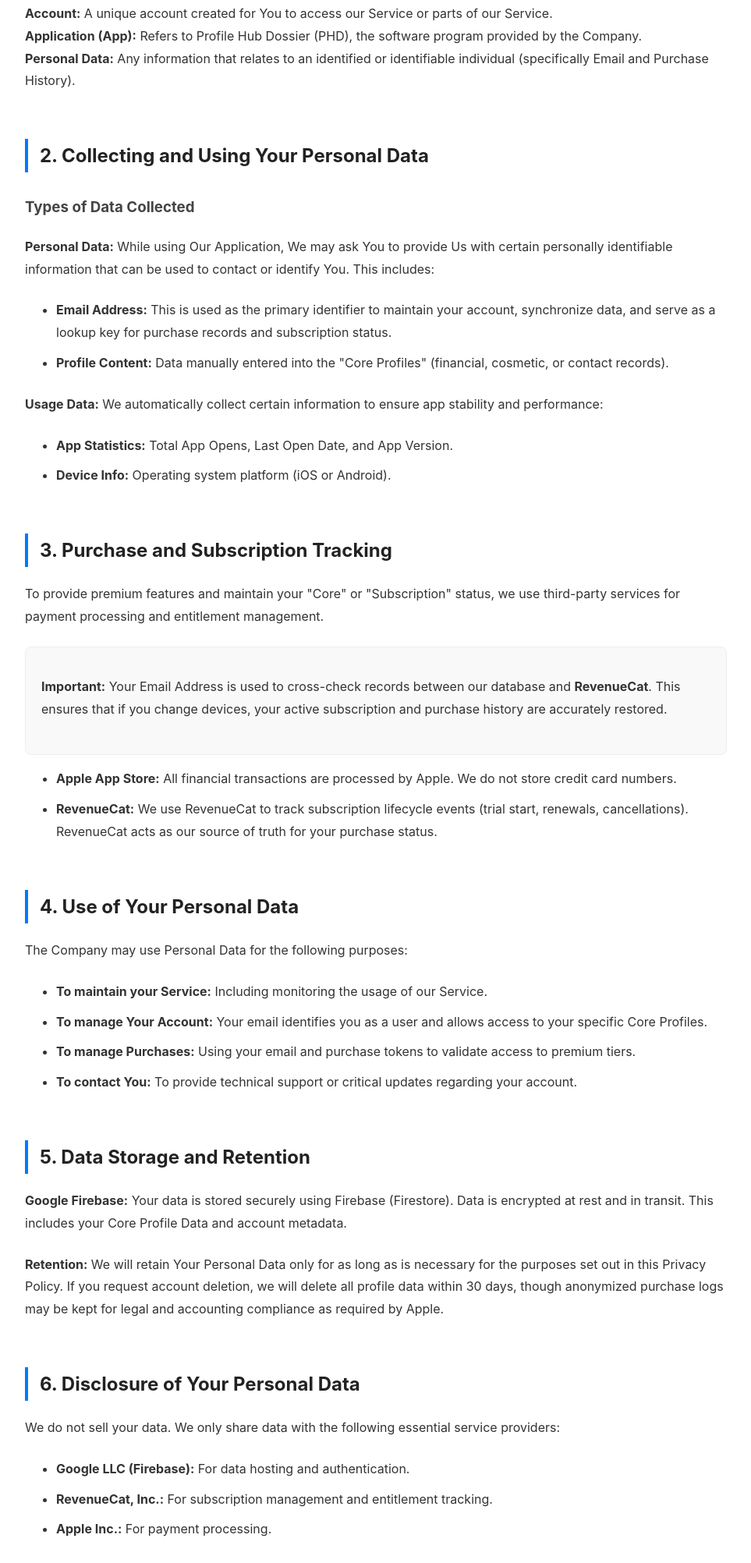
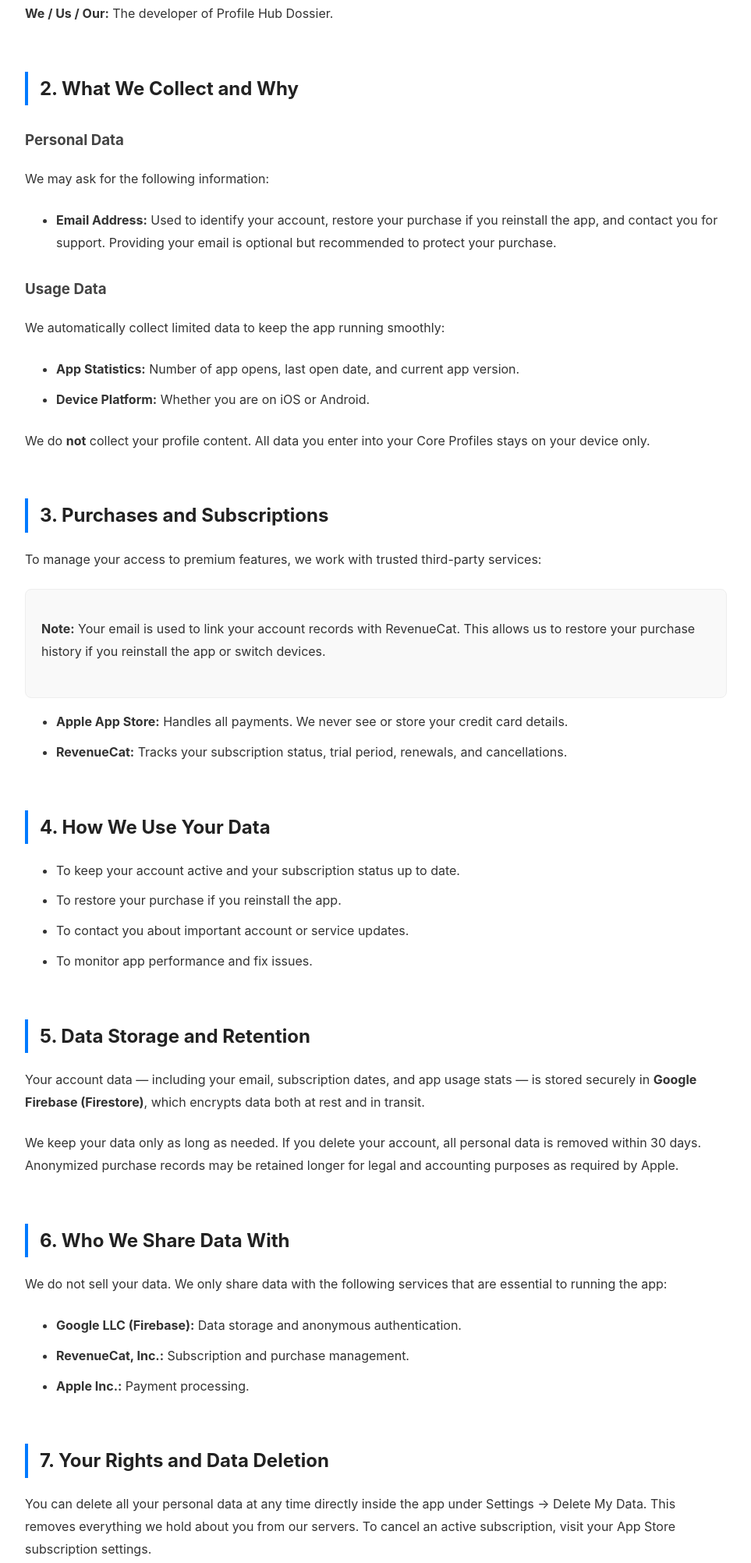
Before and after one commit to phd323/phd-privacy, a plain HTML site: page index.html in a window 1280 px wide. Shown: the part 472-2476 px from the top of the page at 78% size, without its empty margins (158-1121 px from the left). Drawn offline with Linux system fonts and the light colour scheme.

Commit message:
Add files via upload

```diff
--- a/index.html
+++ b/index.html
@@ -26,71 +26,70 @@
 
     <h1>Privacy Policy</h1>
     <p><strong>Last updated: April 12, 2026</strong></p>
-    <p>This Privacy Policy describes Our policies and procedures on the collection, use, and disclosure of Your information when You use the <strong>Profile Hub Dossier (PHD)</strong> application and tells You about Your privacy rights and how the law protects You.</p>
-    <p>We use Your Personal data to provide and improve the Service. By using the Service, You agree to the collection and use of information in accordance with this Privacy Policy.</p>
+    <p>This Privacy Policy explains how <strong>Profile Hub Dossier (PHD)</strong> collects, uses, and protects your information when you use our app. We only collect what is necessary to provide you with a working, secure experience.</p>
+    <p>By using the app, you agree to the practices described in this policy.</p>
 
     <h2>1. Interpretation and Definitions</h2>
-    <p><strong>Account:</strong> A unique account created for You to access our Service or parts of our Service.<br>
-    <strong>Application (App):</strong> Refers to Profile Hub Dossier (PHD), the software program provided by the Company.<br>
-    <strong>Personal Data:</strong> Any information that relates to an identified or identifiable individual (specifically Email and Purchase History).</p>
+    <p><strong>Application (App):</strong> Profile Hub Dossier (PHD).<br>
+    <strong>Personal Data:</strong> Information that can identify you — specifically your email address and purchase history.<br>
+    <strong>We / Us / Our:</strong> The developer of Profile Hub Dossier.</p>
 
-    <h2>2. Collecting and Using Your Personal Data</h2>
-    <h3>Types of Data Collected</h3>
-
-    <p><strong>Personal Data:</strong> While using Our Application, We may ask You to provide Us with certain personally identifiable information that can be used to contact or identify You. This includes:</p>
+    <h2>2. What We Collect and Why</h2>
+    <h3>Personal Data</h3>
+    <p>We may ask for the following information:</p>
     <ul>
-        <li><strong>Email Address:</strong> This is used as the primary identifier to maintain your account, synchronize data, and serve as a lookup key for purchase records and subscription status.</li>
-        <li><strong>Profile Content:</strong> Data manually entered into the "Core Profiles" (financial, cosmetic, or contact records).</li>
+        <li><strong>Email Address:</strong> Used to identify your account, restore your purchase if you reinstall the app, and contact you for support. Providing your email is optional but recommended to protect your purchase.</li>
     </ul>
 
-    <p><strong>Usage Data:</strong> We automatically collect certain information to ensure app stability and performance:</p>
+    <h3>Usage Data</h3>
+    <p>We automatically collect limited data to keep the app running smoothly:</p>
     <ul>
-        <li><strong>App Statistics:</strong> Total App Opens, Last Open Date, and App Version.</li>
-        <li><strong>Device Info:</strong> Operating system platform (iOS or Android).</li>
+        <li><strong>App Statistics:</strong> Number of app opens, last open date, and current app version.</li>
+        <li><strong>Device Platform:</strong> Whether you are on iOS or Android.</li>
+    </ul>
+    <p>We do <strong>not</strong> collect your profile content. All data you enter into your Core Profiles stays on your device only.</p>
+
+    <h2>3. Purchases and Subscriptions</h2>
+    <p>To manage your access to premium features, we work with trusted third-party services:</p>
+    <div class="highlight">
+        <p><strong>Note:</strong> Your email is used to link your account records with RevenueCat. This allows us to restore your purchase history if you reinstall the app or switch devices.</p>
+    </div>
+    <ul>
+        <li><strong>Apple App Store:</strong> Handles all payments. We never see or store your credit card details.</li>
+        <li><strong>RevenueCat:</strong> Tracks your subscription status, trial period, renewals, and cancellations.</li>
     </ul>
 
-    <h2>3. Purchase and Subscription Tracking</h2>
-    <p>To provide premium features and maintain your "Core" or "Subscription" status, we use third-party services for payment processing and entitlement management.</p>
-    <div class="highlight">
-        <p><strong>Important:</strong> Your Email Address is used to cross-check records between our database and <strong>RevenueCat</strong>. This ensures that if you change devices, your active subscription and purchase history are accurately restored.</p>
-    </div>
+    <h2>4. How We Use Your Data</h2>
     <ul>
-        <li><strong>Apple App Store:</strong> All financial transactions are processed by Apple. We do not store credit card numbers.</li>
-        <li><strong>RevenueCat:</strong> We use RevenueCat to track subscription lifecycle events (trial start, renewals, cancellations). RevenueCat acts as our source of truth for your purchase status.</li>
-    </ul>
-
-    <h2>4. Use of Your Personal Data</h2>
-    <p>The Company may use Personal Data for the following purposes:</p>
-    <ul>
-        <li><strong>To maintain your Service:</strong> Including monitoring the usage of our Service.</li>
-        <li><strong>To manage Your Account:</strong> Your email identifies you as a user and allows access to your specific Core Profiles.</li>
-        <li><strong>To manage Purchases:</strong> Using your email and purchase tokens to validate access to premium tiers.</li>
-        <li><strong>To contact You:</strong> To provide technical support or critical updates regarding your account.</li>
+        <li>To keep your account active and your subscription status up to date.</li>
+        <li>To restore your purchase if you reinstall the app.</li>
+        <li>To contact you about important account or service updates.</li>
+        <li>To monitor app performance and fix issues.</li>
     </ul>
 
     <h2>5. Data Storage and Retention</h2>
-    <p><strong>Google Firebase:</strong> Your data is stored securely using Firebase (Firestore). Data is encrypted at rest and in transit. This includes your Core Profile Data and account metadata.</p>
-    <p><strong>Retention:</strong> We will retain Your Personal Data only for as long as is necessary for the purposes set out in this Privacy Policy. If you request account deletion, we will delete all profile data within 30 days, though anonymized purchase logs may be kept for legal and accounting compliance as required by Apple.</p>
+    <p>Your account data — including your email, subscription dates, and app usage stats — is stored securely in <strong>Google Firebase (Firestore)</strong>, which encrypts data both at rest and in transit.</p>
+    <p>We keep your data only as long as needed. If you delete your account, all personal data is removed within 30 days. Anonymized purchase records may be retained longer for legal and accounting purposes as required by Apple.</p>
 
-    <h2>6. Disclosure of Your Personal Data</h2>
-    <p>We do not sell your data. We only share data with the following essential service providers:</p>
+    <h2>6. Who We Share Data With</h2>
+    <p>We do not sell your data. We only share data with the following services that are essential to running the app:</p>
     <ul>
-        <li><strong>Google LLC (Firebase):</strong> For data hosting and authentication.</li>
-        <li><strong>RevenueCat, Inc.:</strong> For subscription management and entitlement tracking.</li>
-        <li><strong>Apple Inc.:</strong> For payment processing.</li>
+        <li><strong>Google LLC (Firebase):</strong> Data storage and anonymous authentication.</li>
+        <li><strong>RevenueCat, Inc.:</strong> Subscription and purchase management.</li>
+        <li><strong>Apple Inc.:</strong> Payment processing.</li>
     </ul>
 
     <h2>7. Your Rights and Data Deletion</h2>
-    <p>You have the right to delete or request that We assist in deleting the Personal Data that We have collected about You. You may delete your account and all associated data directly within the App settings, or by contacting us at the email address provided below.</p>
+    <p>You can delete all your personal data at any time directly inside the app under Settings → Delete My Data. This removes everything we hold about you from our servers. To cancel an active subscription, visit your App Store subscription settings.</p>
 
-    <h2>8. Changes to this Privacy Policy</h2>
-    <p>We may update Our Privacy Policy from time to time. We will notify You of any changes by posting the new Privacy Policy on this page and updating the "Last updated" date at the top.</p>
+    <h2>8. Changes to This Policy</h2>
+    <p>We may update this policy from time to time. Any changes will be posted on this page with an updated date at the top.</p>
 
     <h2>9. Contact Us</h2>
-    <p>If you have any questions about this Privacy Policy, You can contact us:</p>
+    <p>Questions about this policy? Reach us at:</p>
     <ul>
-        <li>By email: <strong>fryinocean@gmail.com</strong></li>
-        <li>By visiting our website: <strong>https://phd323.github.io/phd-privacy</strong></li>
+        <li>Email: <strong>fryinocean@gmail.com</strong></li>
+        <li>Website: <strong>https://phd323.github.io/phd-privacy</strong></li>
     </ul>
 
     <footer>
```
